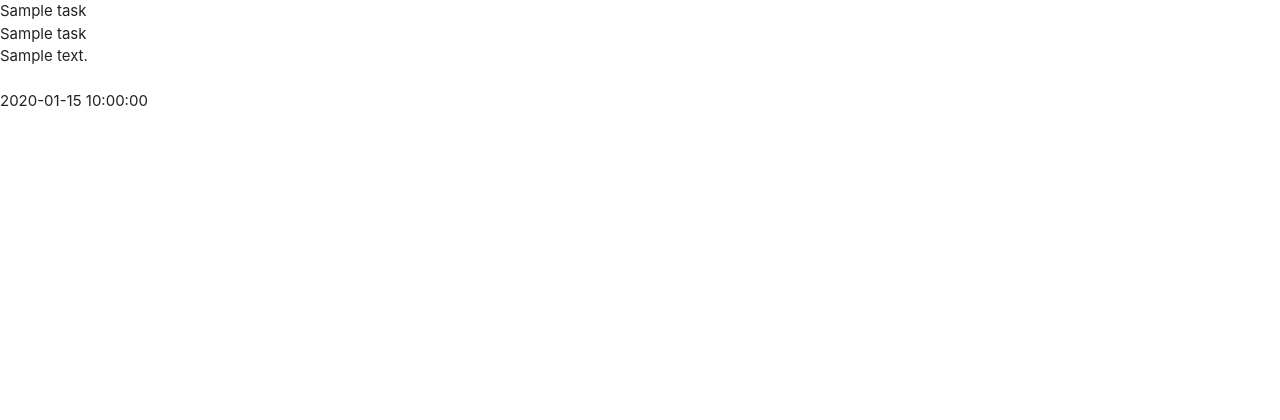
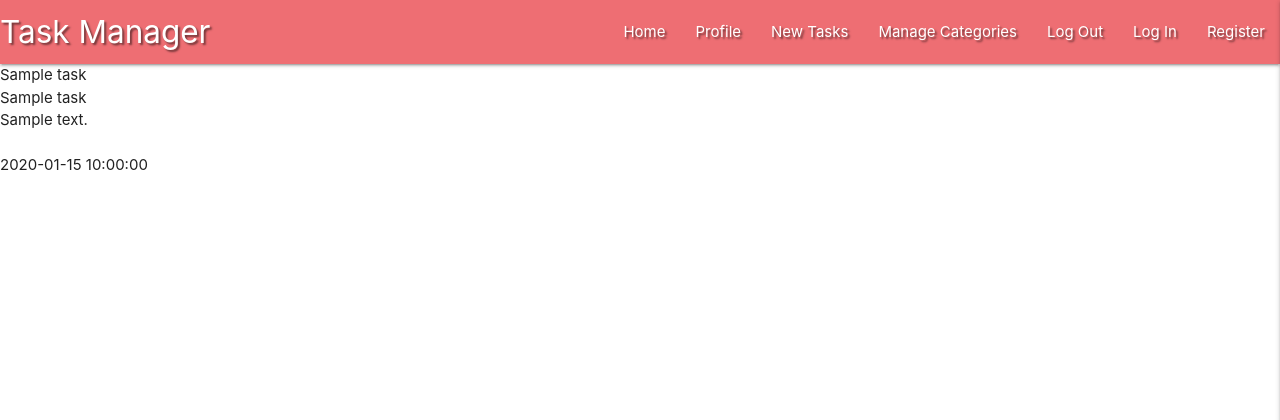
Before and after one commit to szilG/task_manager, a Flask app: page / in a window 1280 px wide. Shown: the top 420 px of the page. Run offline with Flask 2, Linux system fonts and the light colour scheme; a database or web service that is not in the repository returns one stand-in record (values such as "Sample title"); some libraries are stand-ins or nearby versions.

Commit message:
add materialize navbar and sidenav

```diff
--- a/static/css/style.css
+++ b/static/css/style.css
@@ -0,0 +1,3 @@
+.text-shadow {
+    text-shadow: 2px 2px 2px rgba(0,0,0,.5);
+}
--- a/static/js/script.js
+++ b/static/js/script.js
@@ -0,0 +1,4 @@
+//mobil navbar
+$(document).ready(function(){
+    $('.sidenav').sidenav({edge: "right"});
+  });
--- a/templates/base.html
+++ b/templates/base.html
@@ -13,6 +13,35 @@
     {% endblock %}
 </head>
 <body>
+    <header>
+        <!--Top navbar-->
+        <nav class="nav-extended text-shadow">
+            <div class="nav-wrapper">
+              <a href="{{ url_for('get_tasks') }}" class="brand-logo">Task Manager</a>
+              <a href="#" data-target="mobile-demo" class="sidenav-trigger right"><i class="fas fa-bars"></i></a>
+              <ul class="right hide-on-med-and-down">
+                <li><a href="{{ url_for('get_tasks') }}">Home</a></li>
+                <li><a href="#">Profile</a></li>
+                <li><a href="#">New Tasks</a></li>
+                <li><a href="#">Manage Categories</a></li>
+                <li><a href="#">Log Out</a></li>
+                <li><a href="#">Log In</a></li>
+                <li><a href="#">Register</a></li>
+              </ul>
+            </div>
+          </nav>
+        <!--Mobil sidenav-->
+          <ul class="sidenav" id="mobile-demo">
+              <li><h4 class="center-align light-blue-text text-darken-4">Task Maneger</h4></li>
+            <li><a href="{{ url_for('get_tasks') }}">Home</a></li>
+            <li><a href="#">Profile</a></li>
+            <li><a href="#">New Tasks</a></li>
+            <li><a href="#">Manage Categories</a></li>
+            <li><a href="#">Log Out</a></li>
+            <li><a href="#">Log In</a></li>
+            <li><a href="#">Register</a></li>
+          </ul>
+    </header>
 
 
     {% block content %}
```
